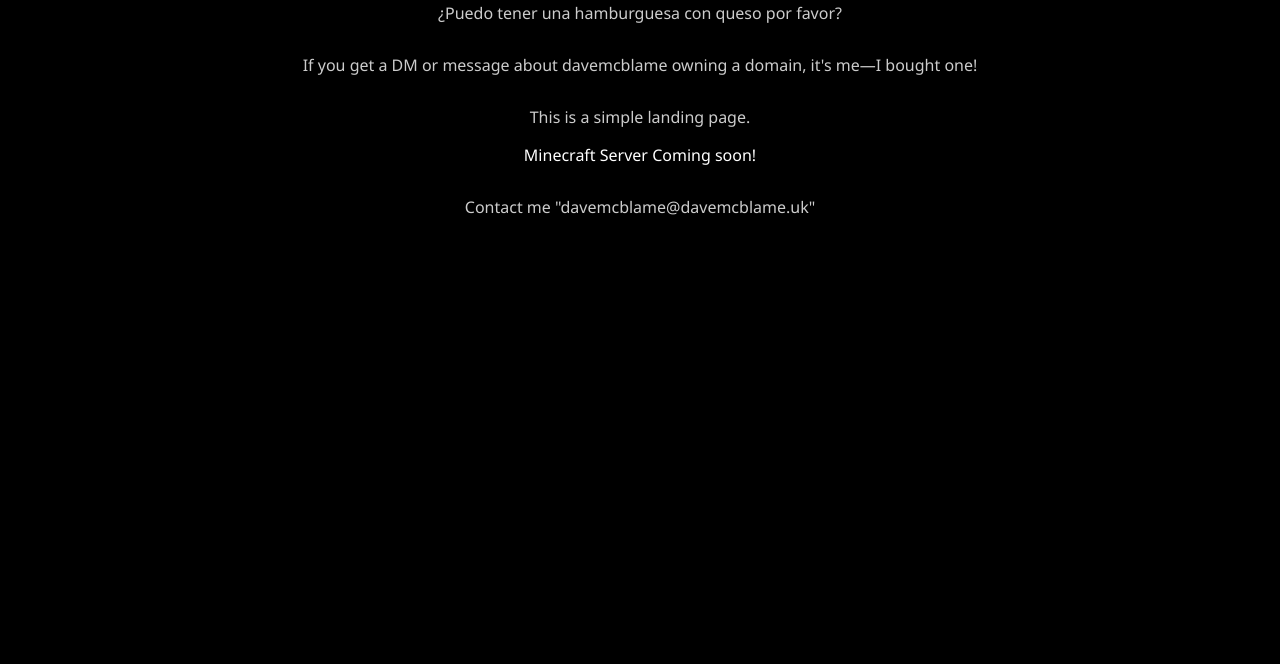
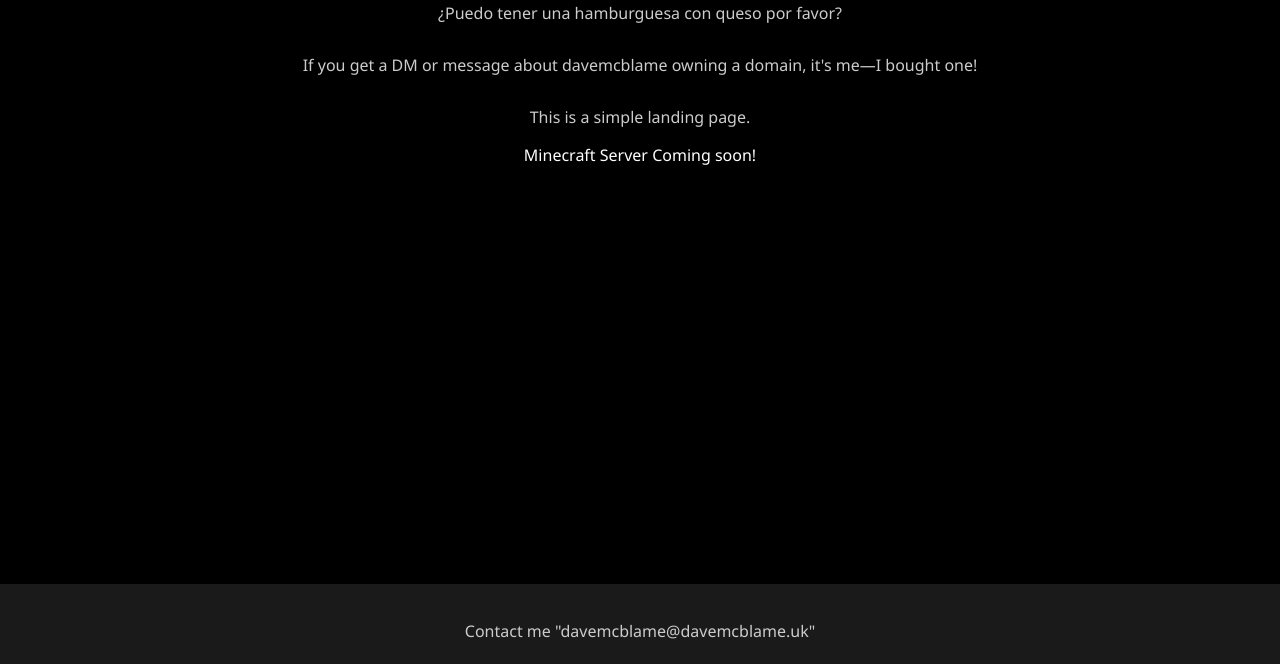
Before and after one commit to DaveMcBlame1/davemcblame.uk, a PHP site: page /index.html in a window 1280 px wide. Shown: the part 136-800 px from the top of the page. Run offline with PHP 8.4, Linux system fonts and the light colour scheme.

Commit message:
Update default.css

```diff
--- a/WWW/css/default.css
+++ b/WWW/css/default.css
@@ -19,7 +19,7 @@ header {
     box-shadow: 0 2px 5px rgba(0, 0, 0, 0.3);
 }
 
-.mpfooter {
+.footer {
     position: fixed;
     width: 100%;
     height: 80px;
```
